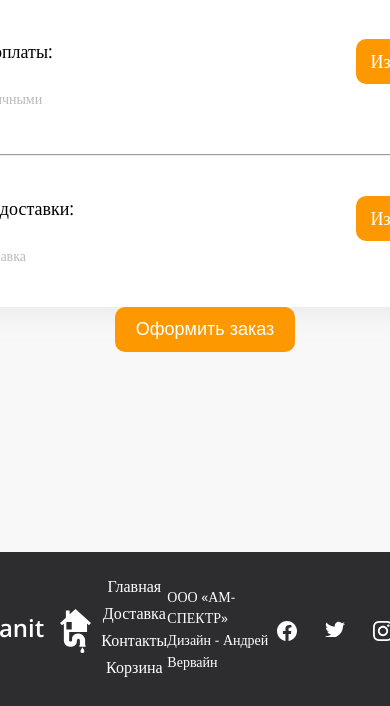
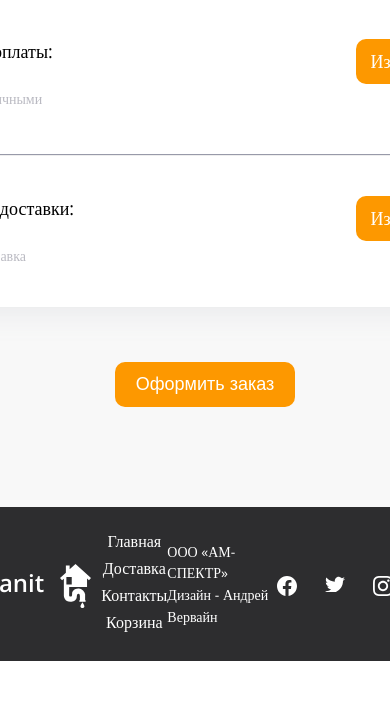
Before and after one commit to Svyat21/RuSanitApp, a Django app: page /order/ in a window 390 px wide; the page is wider, and only the part inside the window is pictured. Shown: the part 769-1475 px from the top of that part. After the commit the page ends 1430 px from the top of that part, so only its background shows below. Run offline with Django 3.2, Linux system fonts and the light colour scheme; some libraries are stand-ins or nearby versions.

Commit message:
updated styles for the submit button

```diff
--- a/rusanitapp/shop/static/shop/css/style.css
+++ b/rusanitapp/shop/static/shop/css/style.css
@@ -145,6 +145,7 @@ body{
         background-image: url(../images/basket-black.svg);
     }
     .burger-close{
+        z-index: 5;
         position: absolute;
         top: 32px;
         right: 32px;
@@ -155,6 +156,7 @@ body{
         height: 40px;
     }
     .burger-open{
+        z-index: 5;
         background-color: white;
         padding: 80px 0px 84px 0px;
         width: 100%;
--- a/rusanitapp/shop/static/shop/css/universal_styles.css
+++ b/rusanitapp/shop/static/shop/css/universal_styles.css
@@ -246,6 +246,7 @@ body{
         margin-top: 0px;
     }
     .burger-close{
+        z-index: 5;
         position: absolute;
         top: 32px;
         right: 32px;
@@ -256,6 +257,7 @@ body{
         height: 40px;
     }
     .burger-open{
+        z-index: 5;
         background-color: white;
         padding: 80px 0px 84px 0px;
         width: 100%;
@@ -623,6 +625,9 @@ body.lock{
     background-color: var(--color-highlighting-orange);
 }
 .buttom-order{
+    position: absolute;
+    bottom: 20px;
+    right: 0;
     width: 180px;
     height: 45px;
     appearance: none;
@@ -640,6 +645,7 @@ body.lock{
 }
 
 .form-contain{
+    position: relative;
     display: flex;
     justify-content: space-between;
 }
@@ -724,6 +730,11 @@ body.lock{
         flex-direction: column;
         align-items: center;
     }
+    .buttom-order{
+        position: absolute;
+        bottom: -100px;
+        right: unset;
+    }
 }
 @media (max-width:768px){
     .right-nav {
```
